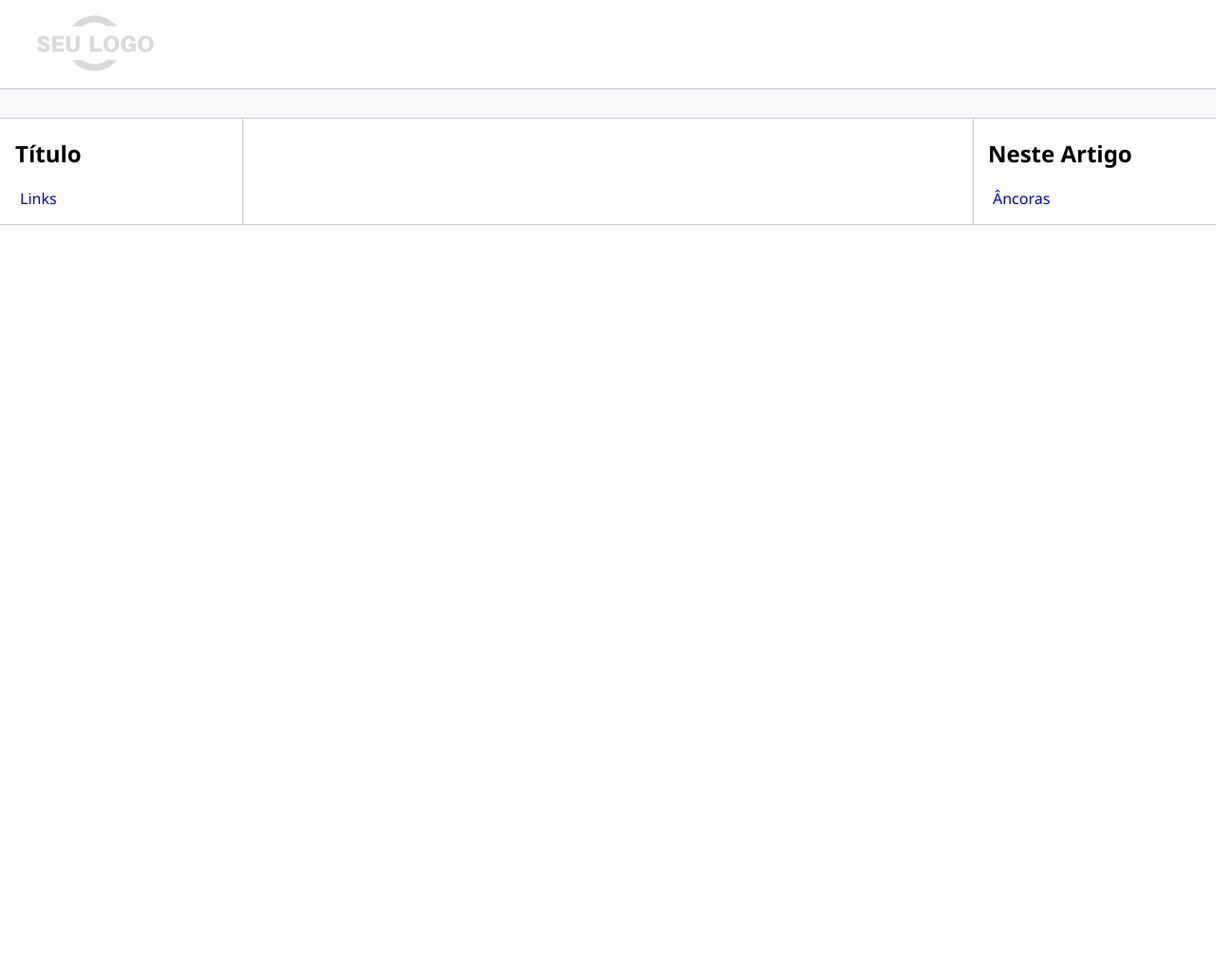
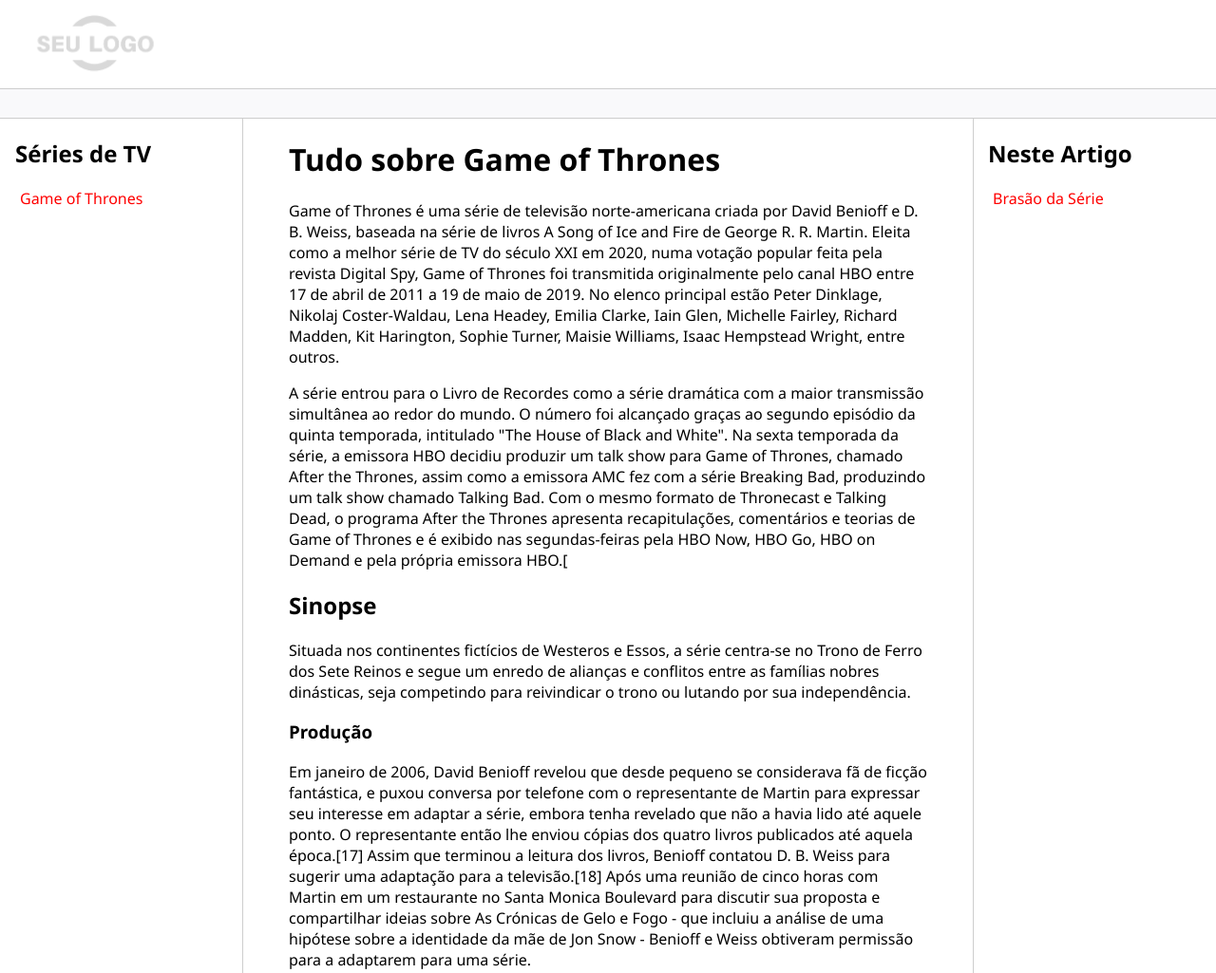
Before and after one commit to alanrochagomes/Wikipedia-com-Layout-Moderno, a plain HTML site: page index.html in a window 1280 px wide. Shown: the top 1025 px of the page at 95% size. Before the commit the page ends 800 px from the top, so only its background shows below. Drawn offline with Linux system fonts and the light colour scheme.

Commit message:
estrutura-finalizada

```diff
--- a/assets/css/styles.css
+++ b/assets/css/styles.css
@@ -6,7 +6,7 @@
 
 ul { list-style: none; padding-left: 5px; }
 
-a { color: blue; text-decoration: none;}
+a { color: red; text-decoration: none;}
 
 .bar {
     background-color: #f9f9fb;
@@ -30,6 +30,7 @@
 .footer {
     min-height: 100px;
     border-top: solid 1px #cdcdcd;
+    padding-left: 35%;
 }
 
 .anchors {
--- a/index.html
+++ b/index.html
@@ -10,7 +10,7 @@
 
     <div>
         <div class="logo">
-            <img src="assets/img/logo.png" width="200">
+            <img src="assets/img/logo.png" width="200" alt="Logotipo">
         </div>
     </div>
 
@@ -18,26 +18,39 @@
 
     <div class="content">
         <div class="sidebar">
-            <h2>Título</h2>
+            <h2>Séries de TV</h2>
             <ul>
-                <li><a href="#">Links</a></li>
+                <li><a href="https://pt.wikipedia.org/wiki/Game_of_Thrones">Game of Thrones</a></li>
             </ul>
         </div>
 
         <div class="main">
+            <h1>Tudo sobre Game of Thrones</h1>
+            <p>Game of Thrones é uma série de televisão norte-americana criada por David Benioff e D. B. Weiss, baseada na série de livros A Song of Ice and Fire de George R. R. Martin. Eleita como a melhor série de TV do século XXI em 2020, numa votação popular feita pela revista Digital Spy, Game of Thrones foi transmitida originalmente pelo canal HBO entre 17 de abril de 2011 a 19 de maio de 2019. No elenco principal estão Peter Dinklage, Nikolaj Coster-Waldau, Lena Headey, Emilia Clarke, Iain Glen, Michelle Fairley, Richard Madden, Kit Harington, Sophie Turner, Maisie Williams, Isaac Hempstead Wright, entre outros.</p>
+            <p>A série entrou para o Livro de Recordes como a série dramática com a maior transmissão simultânea ao redor do mundo. O número foi alcançado graças ao segundo episódio da quinta temporada, intitulado "The House of Black and White". Na sexta temporada da série, a emissora HBO decidiu produzir um talk show para Game of Thrones, chamado After the Thrones, assim como a emissora AMC fez com a série Breaking Bad, produzindo um talk show chamado Talking Bad. Com o mesmo formato de Thronecast e Talking Dead, o programa After the Thrones apresenta recapitulações, comentários e teorias de Game of Thrones e é exibido nas segundas-feiras pela HBO Now, HBO Go, HBO on Demand e pela própria emissora HBO.[</p>
 
+            <h2>Sinopse</h2>
+            <p>Situada nos continentes fictícios de Westeros e Essos, a série centra-se no Trono de Ferro dos Sete Reinos e segue um enredo de alianças e conflitos entre as famílias nobres dinásticas, seja competindo para reivindicar o trono ou lutando por sua independência.</p>
+
+            <h3>Produção</h3>
+            <p>Em janeiro de 2006, David Benioff revelou que desde pequeno se considerava fã de ficção fantástica, e puxou conversa por telefone com o representante de Martin para expressar seu interesse em adaptar a série, embora tenha revelado que não a havia lido até aquele ponto. O representante então lhe enviou cópias dos quatro livros publicados até aquela época.[17] Assim que terminou a leitura dos livros, Benioff contatou D. B. Weiss para sugerir uma adaptação para a televisão.[18] Após uma reunião de cinco horas com Martin em um restaurante no Santa Monica Boulevard para discutir sua proposta e compartilhar ideias sobre As Crónicas de Gelo e Fogo - que incluiu a análise de uma hipótese sobre a identidade da mãe de Jon Snow - Benioff e Weiss obtiveram permissão para a adaptarem para uma série.</p>
+
+            <figure>
+                <img src="assets/img/game-of-thrones.png" alt="Brasão da série de TV">
+                <figcaption>Brasão da série de TV</figcaption>
+            </figure>
         </div>
 
         <div class="anchors">
             <h2>Neste Artigo</h2>
             <ul>
-                <li><a href="#">Âncoras</a></li>
+                <li><a href="https://pt.wikipedia.org/wiki/Game_of_Thrones#/media/Ficheiro:GameofThrones.png">Brasão da Série</a></li>
             </ul>
         </div>
     </div>
 
     <div class="footer">
-
+        <p>Esta página foi editada pela última vez às 15h13min de 02 de fevereiro de 2024.</p>
     </div>
 </body>
 </html>
```
